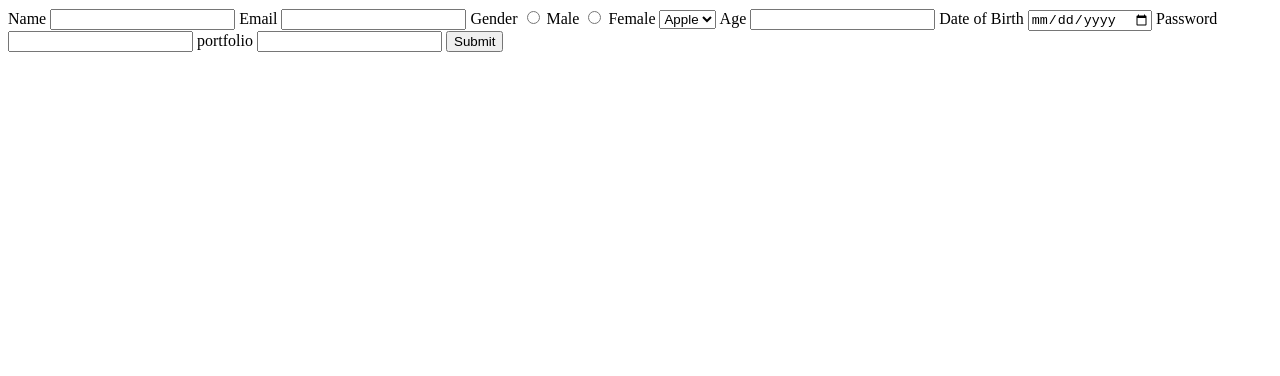
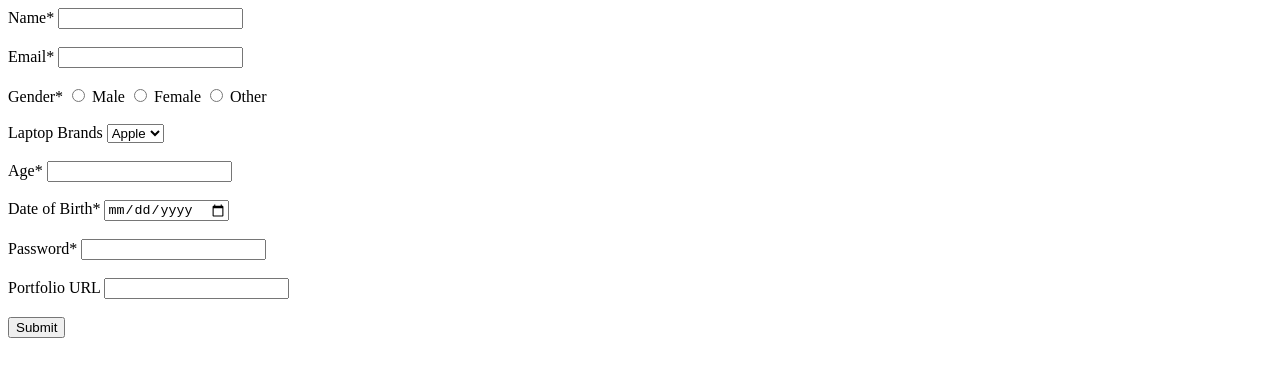
Before and after one commit to acciojob/job-app-form-PRIYANSHDUBEY, a website: page main.html in a window 1280 px wide. Drawn offline with Linux system fonts and the light colour scheme.

Commit message:
created a submission

```diff
--- a/main.html
+++ b/main.html
@@ -9,46 +9,42 @@
 <body>
 	<!-- the entire body must be written by student -->
 
-	  <section >
-        <div class="form-container">
-            <form action="backend.js" method="post">
-               <label for="name">Name</label>
-                <input type="text" name="name" id="name" required >
+	 <form action="#" method="POST">
+        <label for="name">Name*</label>
+        <input type="text" id="name" name="name" required><br><br>
 
-                <label for="email">Email</label>
-                <input type="email" name="email" id="email" required >
+        <label for="email">Email*</label>
+        <input type="email" id="email" name="email" required><br><br>
 
-                <label for="gender">Gender</label>
-                <input type="radio" id="gender_m" name="gender_m" required>
-                <label for="gender_m">Male</label>
-                <input type="radio" id="gender_f" name="gender_f" required>
-                <label for="gender_f">Female</label>
+        <label>Gender*</label>
+        <input type="radio" id="male" name="gender" value="male" required>
+        <label for="male">Male</label>
+        <input type="radio" id="female" name="gender" value="female" required>
+        <label for="female">Female</label>
+        <input type="radio" id="other" name="gender" value="other" required>
+        <label for="other">Other</label><br><br>
 
-                <select name="Laptop Brands" id="laptop">
-                  <option >Apple</option>
-                  <option >Asus</option>
-                  <option >HP</option>
-                </select>
+        <label for="laptop">Laptop Brands</label>
+        <select id="laptop" name="laptop">
+            <option value="apple">Apple</option>
+            <option value="asus">Asus</option>
+            <option value="hp">HP</option>
+        </select><br><br>
 
-                <label for="age">Age</label>
-                <input type="number" name="age" id="age" required>
+        <label for="age">Age*</label>
+        <input type="number" id="age" name="age" required><br><br>
 
-                <label for="dob">Date of Birth</label>
-                <input type="date" name="dob" id="dob" required>
+        <label for="dob">Date of Birth*</label>
+        <input type="date" id="dob" name="dob" required><br><br>
 
-                <label for="password">Password</label>
-                <input type="password" name="password" id="password" required>
+        <label for="password">Password*</label>
+        <input type="password" id="password" name="password" required><br><br>
 
-                <label for="portfolio">portfolio</label>
-                <input type="https://www.w3schools.com/tags/att_input_type_radio.asp" id="portfolio" name="portfolio">
+        <label for="portfolio">Portfolio URL</label>
+        <input type="url" id="portfolio" name="portfolio"><br><br>
 
-                <button type="submit">
-                   Submit
-                </button>
-              </form>
-        </div>
-       </section>
-
+        <button type="submit">Submit</button>
+    </form>
     <script type="text/javascript" src="./script.js">
 </script>
 
```
